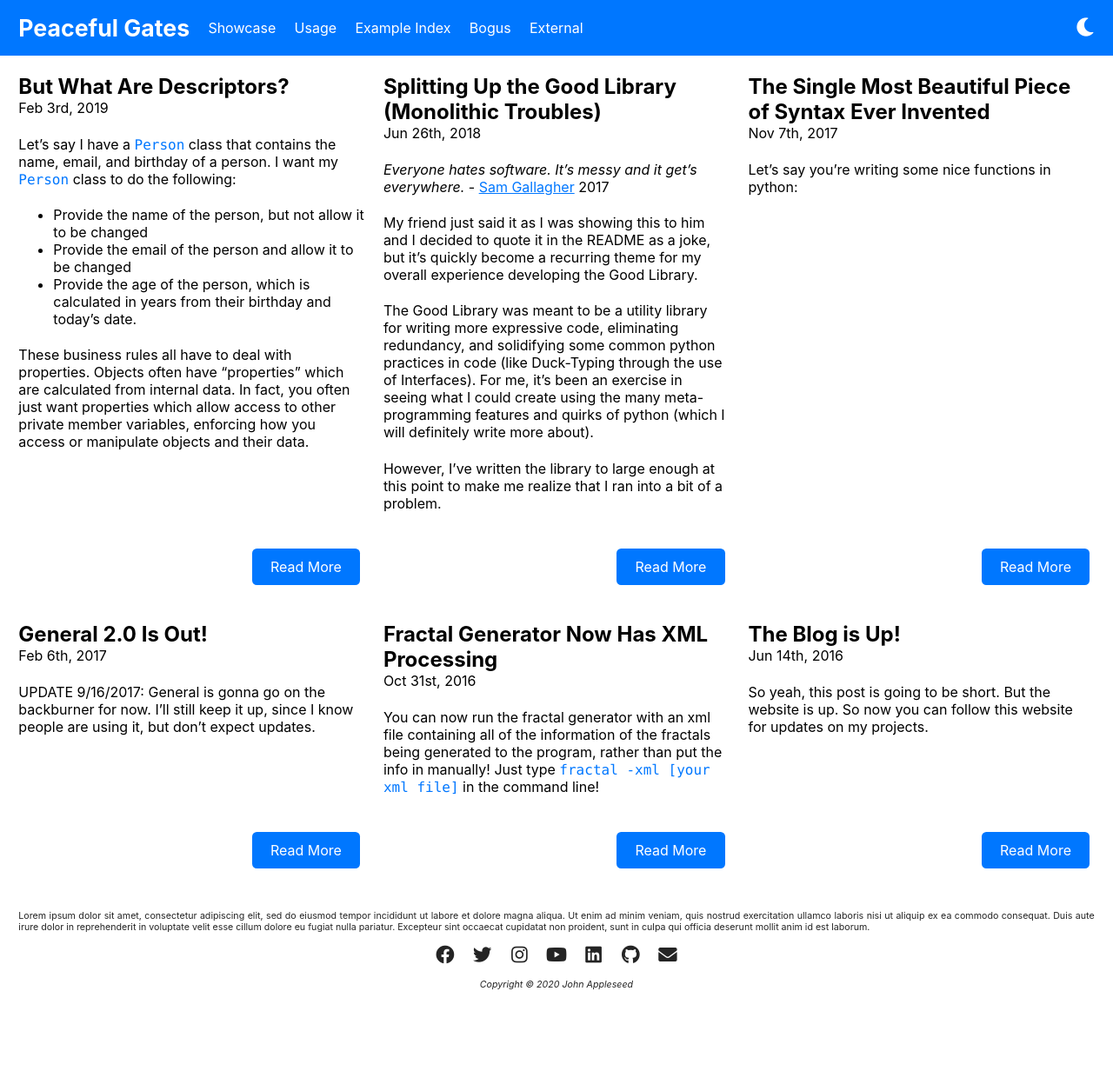
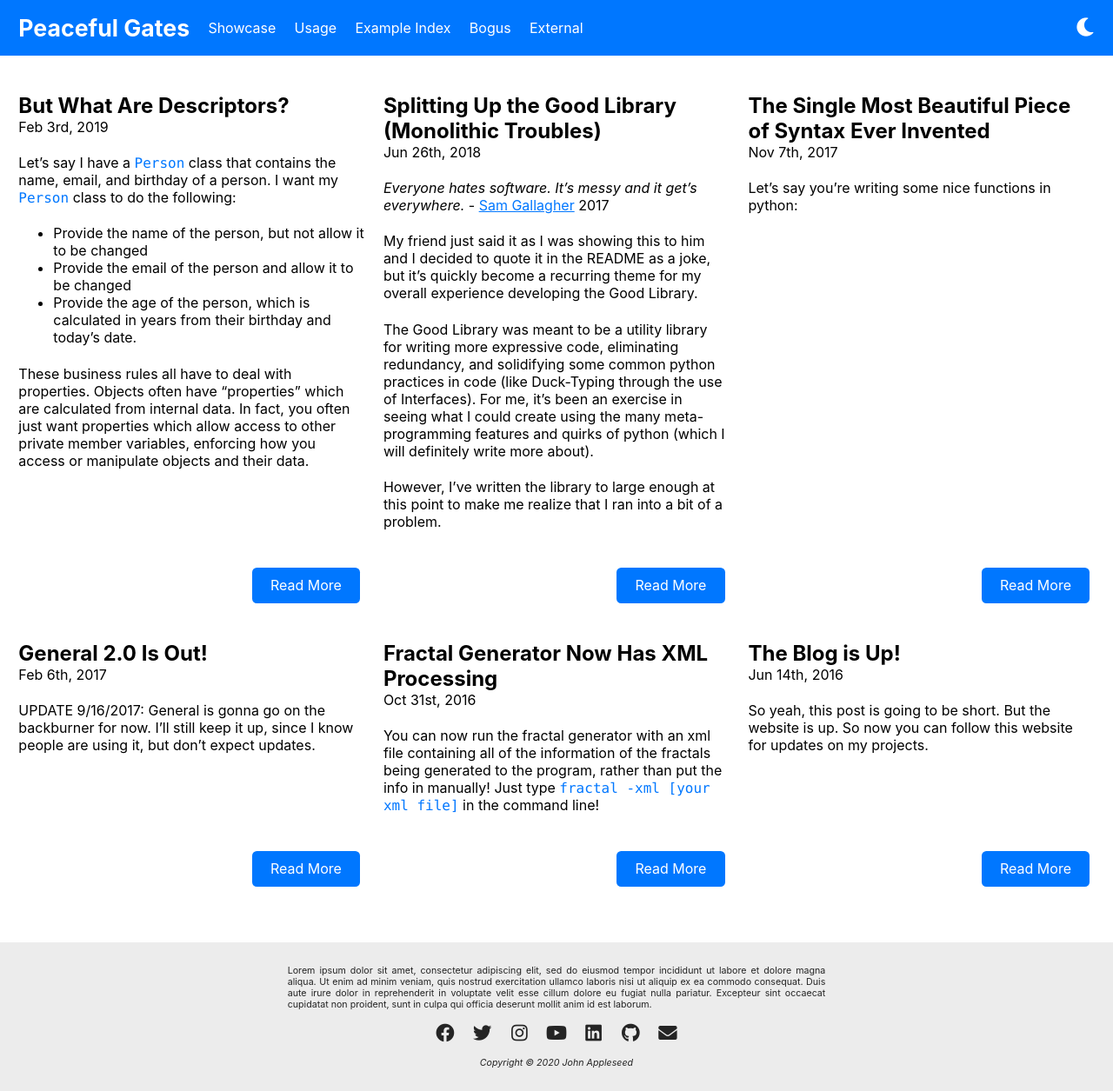
Before and after one commit to andydevs/jekyll-theme-peaceful-gates, a Jekyll site: the page built from index.html, in a window 1280 px wide. Shown: the whole page at 87% size. Built offline with Jekyll 4.4.1, drawn with Linux system fonts in a browser that asks for light colours; before the commit the page ends 1165 px from its top, so only the background shows below that.

Commit message:
Foter and spacing down!

```diff
--- a/_includes/footer.html
+++ b/_includes/footer.html
@@ -1,4 +1,5 @@
 <footer class="footer">
+    <div class="footer-container">
         <p class="site-description">
             {{ site.description }}
         </p>
@@ -6,4 +7,5 @@
         <p class="copyright">
             Copyright &copy; {{ site.copyright }} {{ site.author }}
         </p>
+    </div>
 </footer>
--- a/_sass/jekyll-theme-peaceful-gates/_footer.scss
+++ b/_sass/jekyll-theme-peaceful-gates/_footer.scss
@@ -1,9 +1,18 @@
 .footer {
+    margin-top: $spacing-3;
     padding: $spacing-3;
     font-size: $small-font-size;
     text-align: center;
     @include with-theme {
+        background-color: color-for(hl-area);
         color: color-for(hl);
+    }
+}
+
+.footer-container {
+    margin: auto;
+    @include on-desktop {
+        max-width: 50%;
     }
 }
 
--- a/_sass/jekyll-theme-peaceful-gates/_menu.scss
+++ b/_sass/jekyll-theme-peaceful-gates/_menu.scss
@@ -1,9 +1,5 @@
-.scroll-lock {
-    overflow: hidden;
-}
-
 .main-container {
-    padding: 0pt $spacing-3;
+    padding: $spacing-3;
 }
 
 .menu {
```
Lines whose indentation alone changed are shown as unchanged.
